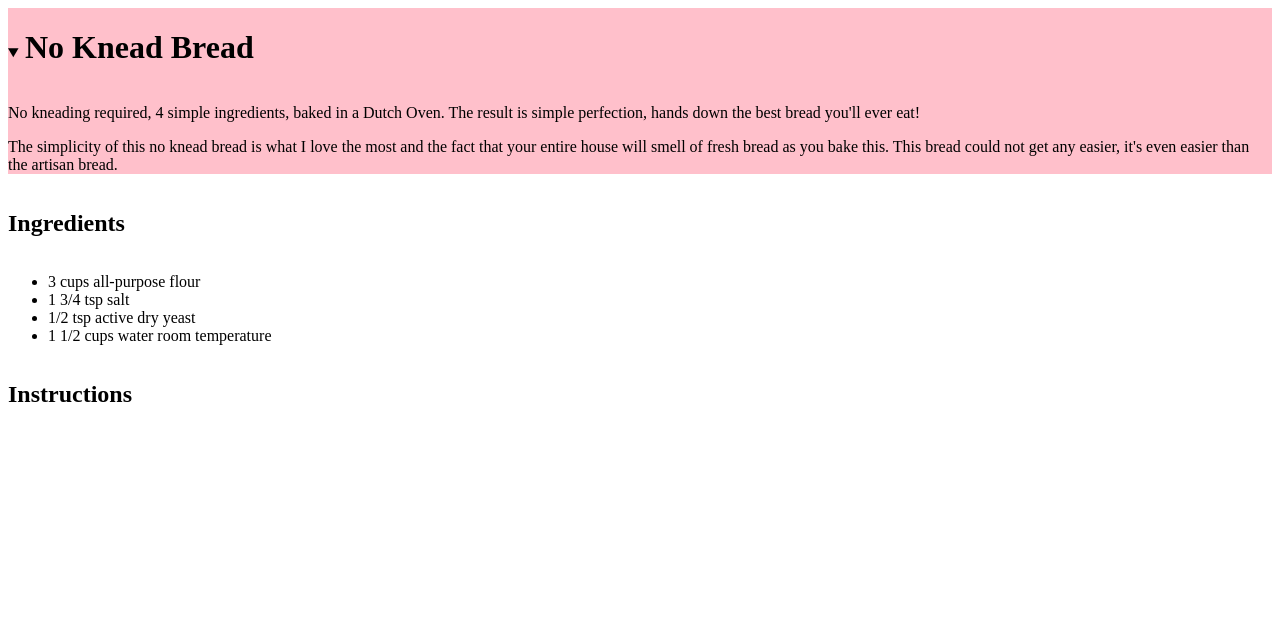
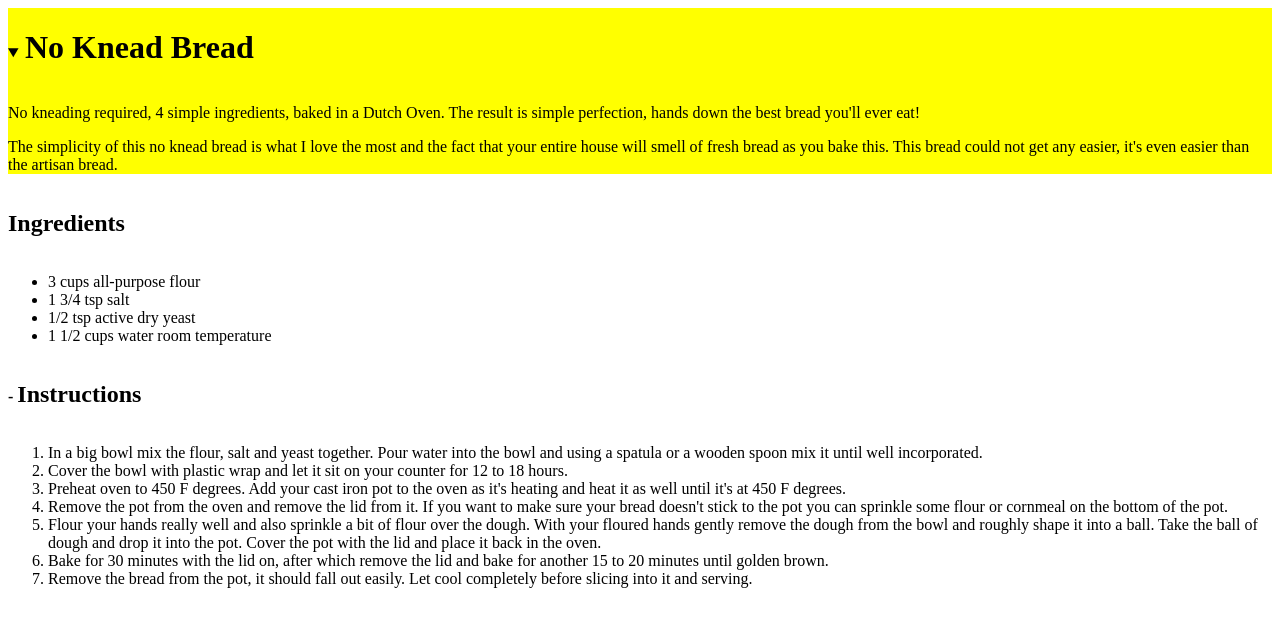
Before and after one commit to SLEEP1NG/html5-details-element, a plain HTML site: page open.html in a window 1280 px wide. Drawn offline with Linux system fonts and the light colour scheme.

Commit message:
custom styles for details, summary

```diff
--- a/open.html
+++ b/open.html
@@ -9,6 +9,22 @@
       summary > h2{
         display: inline-block;
       }
+
+
+
+      /*********************************************
+       * changes colors based on open/closed state
+       *********************************************/
+      /* collapsed */
+      details.colorful{
+        background-color: pink;
+      }
+
+      details[open].colorful{
+        background-color: yellow;
+      }
+
+
 
       /***************************
        * Hiding the twisty arrow
@@ -35,18 +51,33 @@
 
 
 
+      /***************************
+       * Custom twisty arrow
+       ***************************/
+      /* firefox */
+      summary.custom-twisty{
+        list-style-type: none;
+      }
+
+      /* chrome, safari, opera */
+      summary.custom-twisty::-webkit-details-marker{
+        display: none;
+      }
+
+      summary.custom-twisty::before{
+        content: '+ ';
+        font-weight: bold;
+      }
+
+      details[open] summary.custom-twisty::before{
+        content: '- ';
+        font-weight: bold;
+      }
+      /****************************/
 
 
-      /* changes colors based on open/closed state */
-      details.colorful{
-        background-color: pink;
-      }
 
-      /* changes colors based on open/closed state */
-      details[open='false'].colorful{
-        background-color: yellow;
-      }
-    </style>
+   </style>
   </head>
 
   <body>
@@ -75,8 +106,8 @@
     </details>
 
 
-    <details>
-      <summary class="alternate-hidden-twisty">
+    <details open>
+      <summary class="custom-twisty">
         <h2>Instructions</h2>
       </summary>
 
```
Also changed, not shown: index.html (+5 -1 lines).
